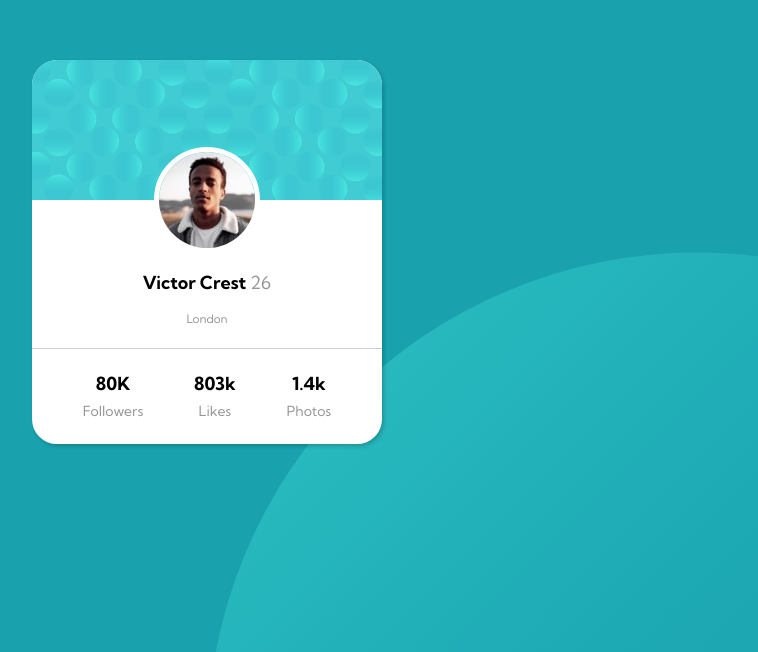
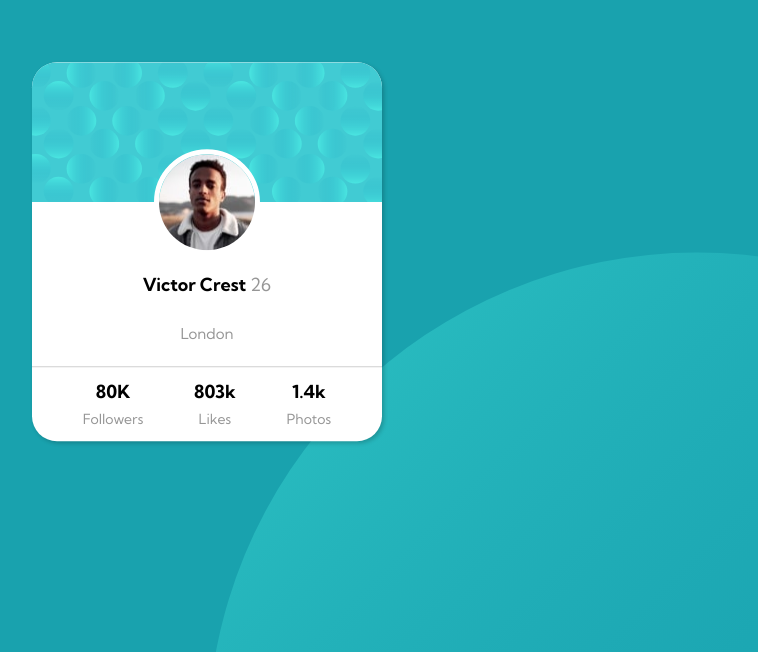
Before and after one commit to JIgnacioLopez/profile-card-component, a plain HTML site: page index.html in a window 1280 px wide. Shown: the part 148-800 px from the top of the page, without its empty margins (433-1191 px from the left). Drawn offline with Linux system fonts and the light colour scheme.

Commit message:
Heading levels change
h3  (card-footer-social) -> h1
h2 (card-text) -> span

```diff
--- a/css/styles.css
+++ b/css/styles.css
@@ -52,6 +52,7 @@ body {
 }
 .card-body{
     border-bottom: hsla(0, 0%, 59%, 0.458) solid 1px;
+
 }
 
 .card-body-img {
@@ -73,19 +74,20 @@ body {
 }
 
 .card-body-text {
+    display: inline-block;
     font-weight: 400;
-    /* font-size: 1rem; */
+    font-size: 1.5rem;
     margin: 10px 0px 20px;
 }
 
 .card-footer {
     display: flex;
     justify-content: space-evenly;
-    margin: 20px 0;
+    margin: 10px 0;
 }
 
 
-.card-footer-social h3 {
+.card-footer-social h2 {
     color: black;
     font-weight: 700;
     font-size: 1.8rem;
--- a/index.html
+++ b/index.html
@@ -18,19 +18,19 @@
                 <h1 class="card-body-title">
                     Victor Crest <span>26</span>
                 </h1>
-                <h3 class="card-body-text">London</h3>
+                <span class="card-body-text">London</span>
             </div>
             <div class="card-footer">
                 <div class="card-footer-social">
-                    <h3>80K</h3>
+                    <h2>80K</h2>
                     <p>Followers</p>
                 </div>
                 <div class="card-footer-social">
-                    <h3>803k</h3>
+                    <h2>803k</h2>
                     <p>Likes</p>
                 </div>
                 <div class="card-footer-social">
-                    <h3>1.4k</h3>
+                    <h2>1.4k</h2>
                     <p>Photos</p>
                 </div>
             </div>
```
